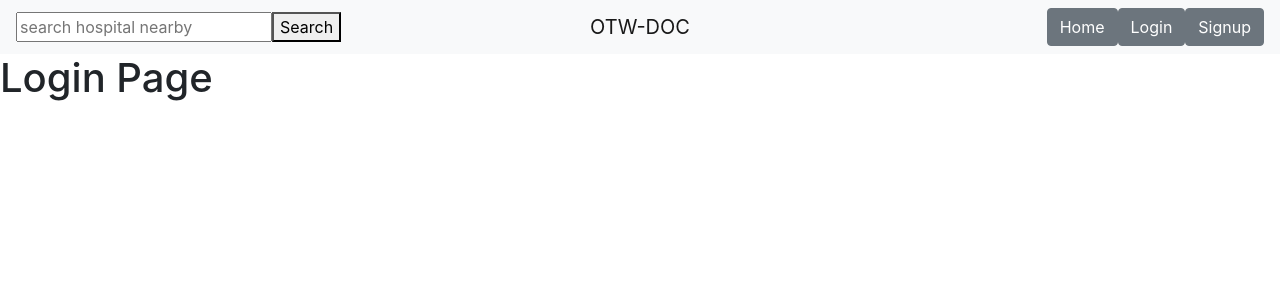
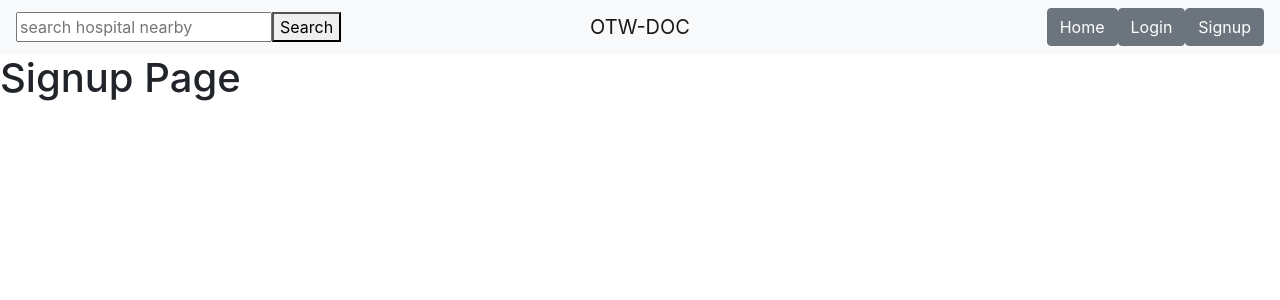
Before and after one commit to charizard-red/web, a React (Create React App) app: page /SignUp in a window 1280 px wide. Shown: the top 300 px of the page. Built offline with nearby package versions, Linux system fonts and the light colour scheme.

Commit message:
Any Web Page on PageControl 3 to every Page 1

```diff
--- a/src/components/PageSignup.jsx
+++ b/src/components/PageSignup.jsx
@@ -5,7 +5,7 @@ class PageSignup extends Component{
   render(){
     return(
       <PageControl>
-        <h1>Login Page</h1>
+        <h1>Signup Page</h1>
       </PageControl>
 
     )
```
